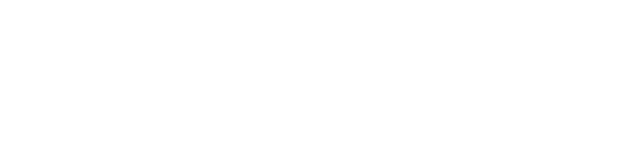
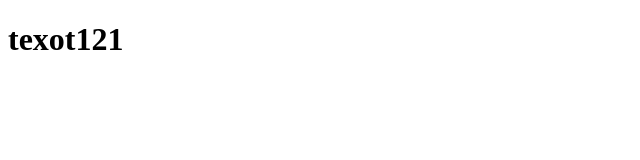
Before and after one commit to SeArevaloff/ProyectoPrueba, a plain HTML site: page index.html in a window 1280 px wide. Shown: the whole page, without its empty margins (0-640 px from the left). Drawn offline with Linux system fonts and the light colour scheme.

Commit message:
Update index.html

```diff
--- a/index.html
+++ b/index.html
@@ -6,6 +6,8 @@
     <title>Document</title>
 </head>
 <body>
-
+    <div>
+        <h1>texot121</h1>
+    </div>
 </body>
 </html>
```
